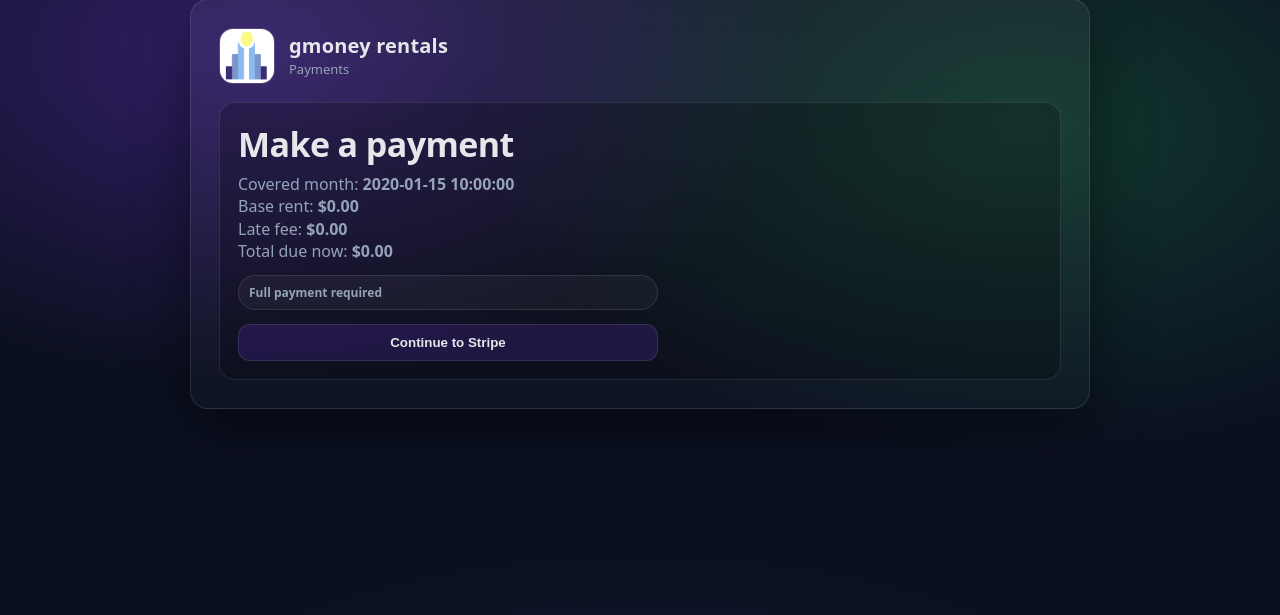
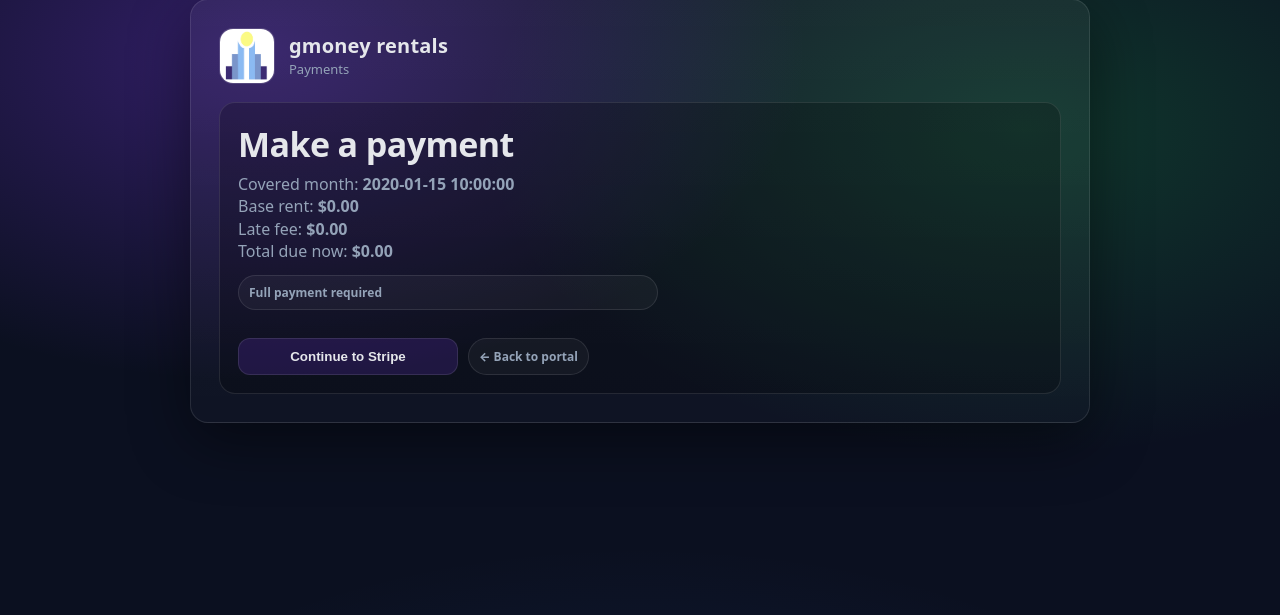
Before and after one commit to EnriqueGalindo/p-fi, a Flask app: template app/templates/rental_tenant/pay.html in a window 1280 px wide. Shown: the part 29-644 px from the top of the page. Run offline with Flask 3, Linux system fonts and the light colour scheme; the template is opened without the code that fills it: most values are stand-ins (such as "Sample title", 1, 10 or a date in 2020).

Commit message:
add back button to payment page

```diff
--- a/app/templates/rental_tenant/pay.html
+++ b/app/templates/rental_tenant/pay.html
@@ -62,7 +62,18 @@
             <div class="pill">Full payment required</div>
           {% endif %}
 
-          <button class="btn" type="submit">Continue to Stripe</button>
+          <div style="display:flex; gap:10px; margin-top:14px; flex-wrap:wrap;">
+            <button class="btn" type="submit" style="min-width:220px;">
+                Continue to Stripe
+            </button>
+
+            <a href="{{ url_for('rental_tenant.tenant_portal') }}"
+                class="pill"
+                style="text-decoration:none; display:inline-flex; align-items:center;">
+                ← Back to portal
+            </a>
+          </div>
+
 
         </form>
       </div>
```
